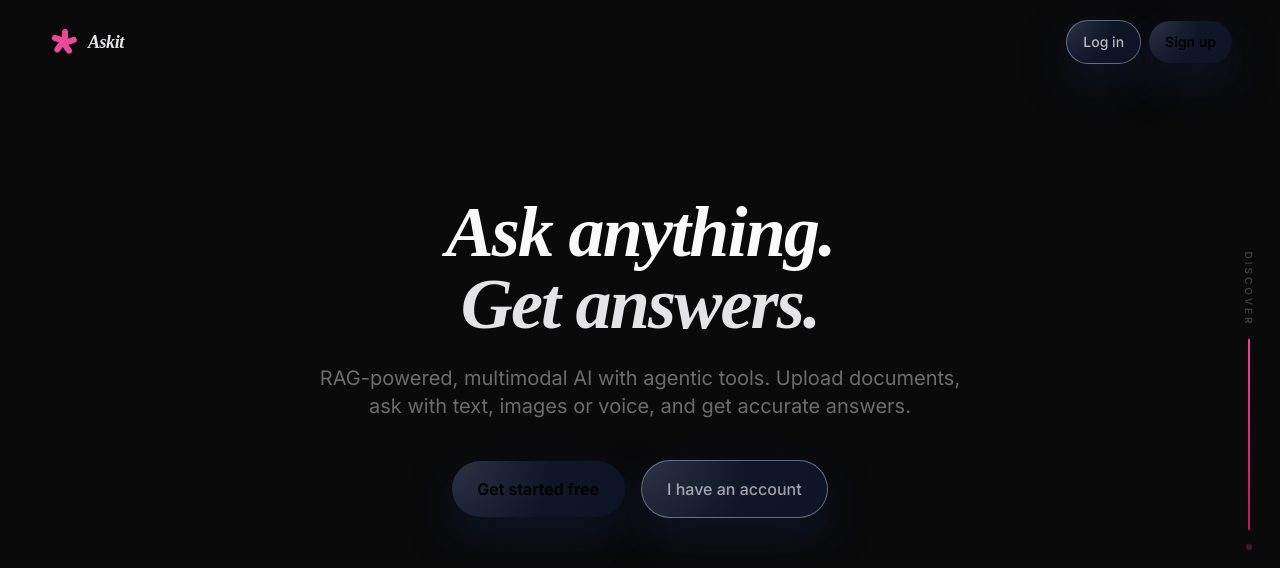
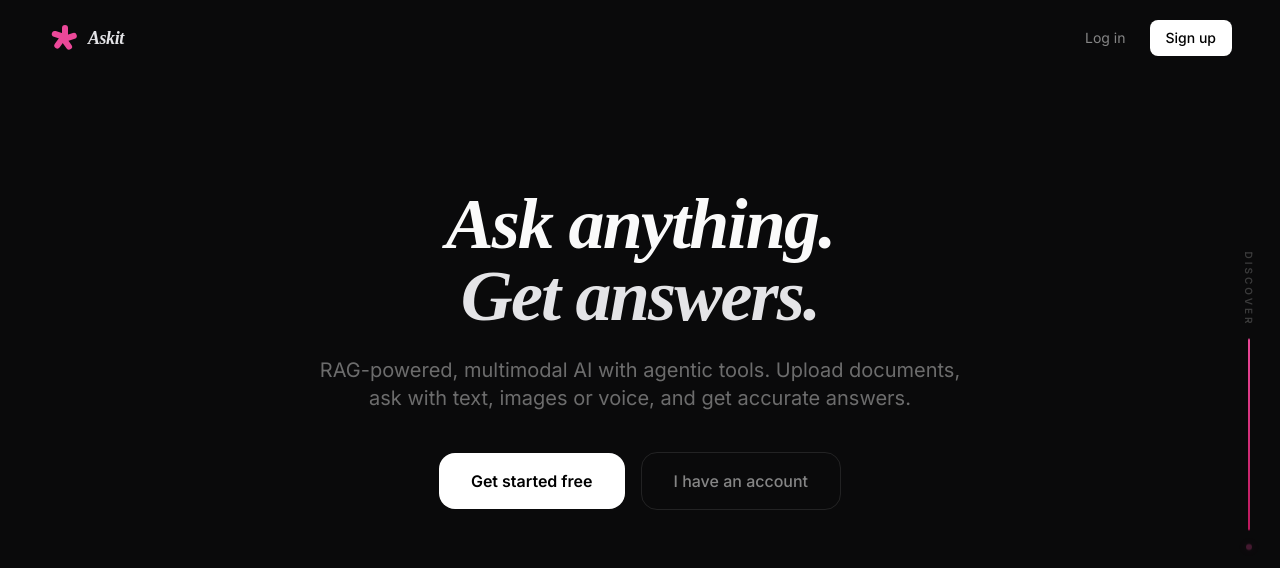
Before and after one commit to Atharva0808/Askit, a Next.js app: page / in a window 1280 px wide. Shown: the top 568 px of the page. Built offline with nearby package versions, Linux system fonts and the light colour scheme; grey boxes are pictures that could not be loaded.

Commit message:
revert: restore original landing page buttons

```diff
--- a/src/app/page.tsx
+++ b/src/app/page.tsx
@@ -32,10 +32,10 @@ export default function LandingPage() {
           </span>
         </div>
         <nav className="flex items-center gap-1 sm:gap-2">
-          <Link href="/login" className="shimmer-btn px-3 sm:px-4 py-2 text-xs sm:text-sm text-white/70 border border-white/10 font-medium hover:text-white transition-all active:scale-[0.97] touch-manipulation">
+          <Link href="/login" className="px-3 sm:px-4 py-2 text-xs sm:text-sm text-white/50 hover:text-white transition-colors">
             Log in
           </Link>
-          <Link href="/signup" className="shimmer-btn px-3 sm:px-4 py-2 text-xs sm:text-sm bg-white text-black border-white/80 font-semibold hover:bg-gray-100 transition-all active:scale-[0.97] touch-manipulation">
+          <Link href="/signup" className="px-3 sm:px-4 py-2 text-xs sm:text-sm bg-white text-black rounded-lg font-medium hover:bg-gray-100 transition-colors active:scale-[0.97] touch-manipulation">
             Sign up
           </Link>
         </nav>
@@ -59,13 +59,13 @@ export default function LandingPage() {
           <div className="flex flex-col sm:flex-row items-center justify-center gap-3 sm:gap-4">
             <Link
               href="/signup"
-              className="shimmer-btn w-full sm:w-auto px-8 py-3.5 sm:py-4 bg-white text-black border-white/80 font-semibold hover:bg-gray-100 hover:scale-105 transition-all outline-none active:scale-[0.97] touch-manipulation text-center"
+              className="w-full sm:w-auto px-8 py-3.5 sm:py-4 bg-white text-black font-semibold rounded-2xl hover:bg-gray-100 hover:scale-105 transition-all outline-none active:scale-[0.97] touch-manipulation text-center"
             >
               Get started free
             </Link>
             <Link
               href="/login"
-              className="shimmer-btn w-full sm:w-auto px-8 py-3.5 sm:py-4 font-medium border border-white/10 text-white/60 hover:text-white hover:bg-white/5 transition-all text-center active:scale-[0.97] touch-manipulation"
+              className="w-full sm:w-auto px-8 py-3.5 sm:py-4 font-medium rounded-2xl border border-white/10 text-white/50 hover:text-white hover:bg-white/5 transition-colors text-center active:scale-[0.97] touch-manipulation"
             >
               I have an account
             </Link>
```
